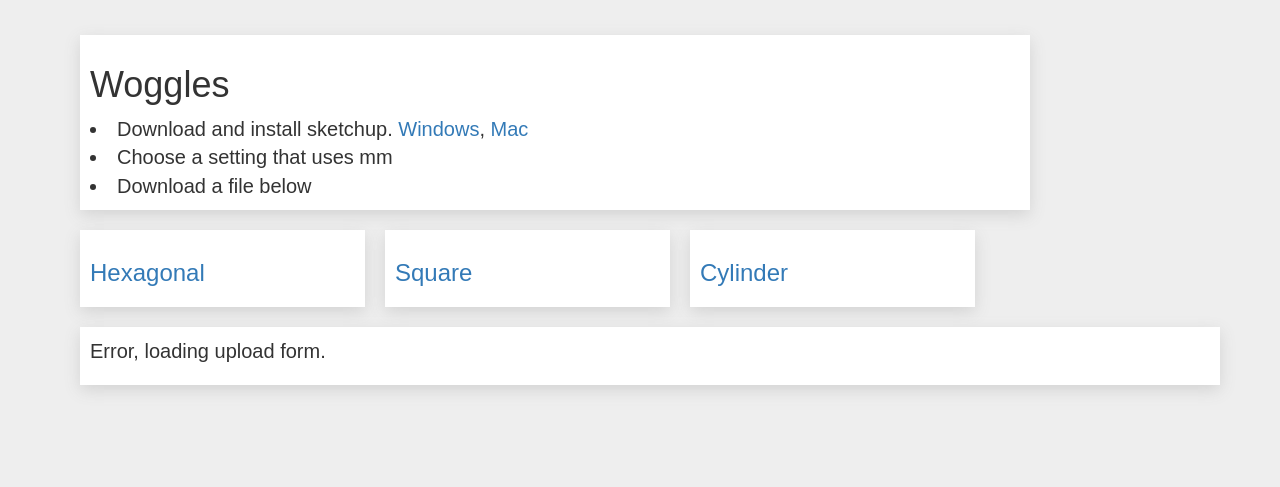
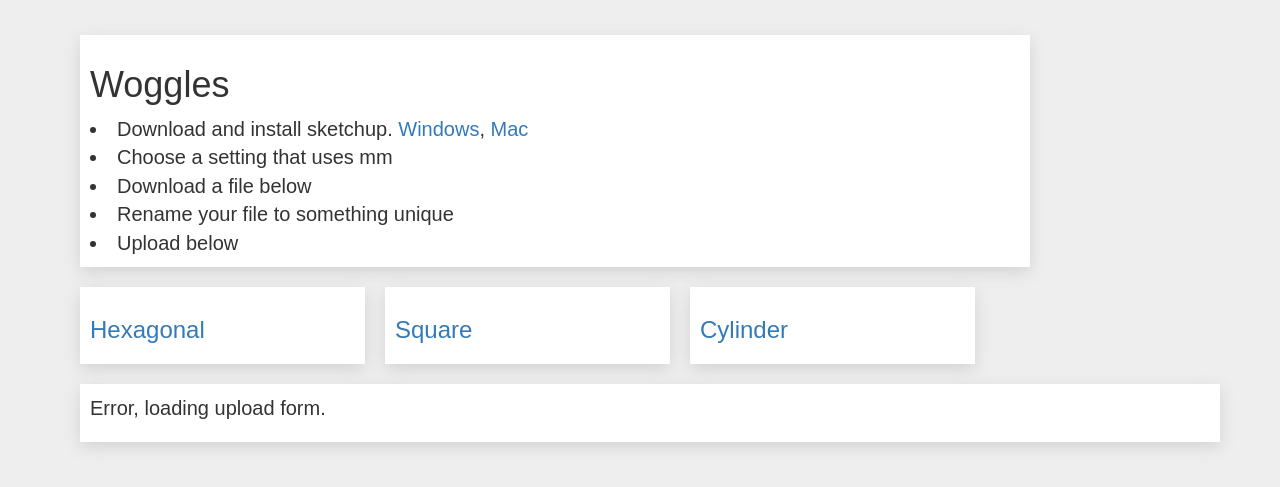
Before and after one commit to timlyo/personalWebsite, a Flask app: page /woggles in a window 1280 px wide. Shown: the part 51-538 px from the top of the page. Run offline with Flask 2, Linux system fonts and the light colour scheme; some libraries are stand-ins or nearby versions.

Commit message:
added final instructions

```diff
--- a/templates/woggles.html
+++ b/templates/woggles.html
@@ -16,6 +16,8 @@
                     href="http://www.sketchup.com/download/sketchup-make/mac/thank-you">Mac</a></li>
             <li>Choose a setting that uses mm</li>
             <li>Download a file below</li>
+            <li>Rename your file to something unique</li>
+            <li>Upload below</li>
         </or>
     </div>
 
```
